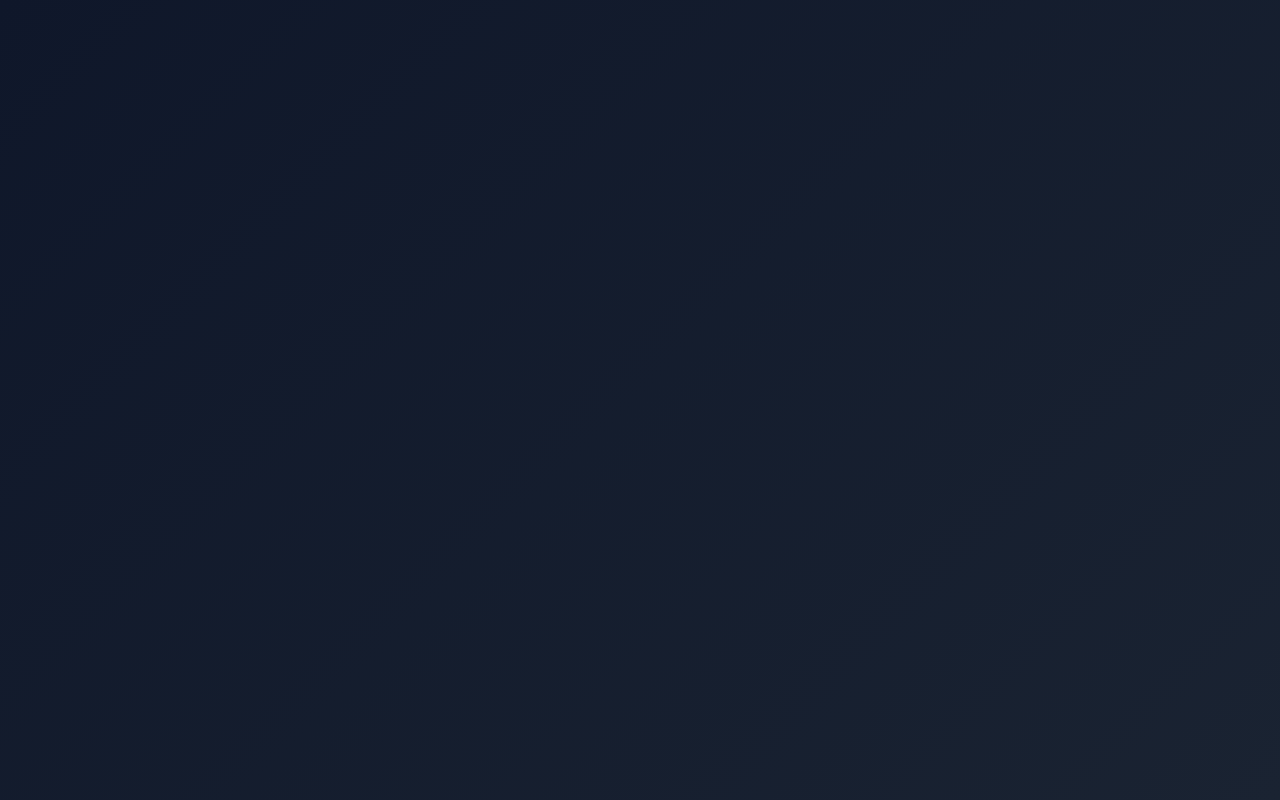
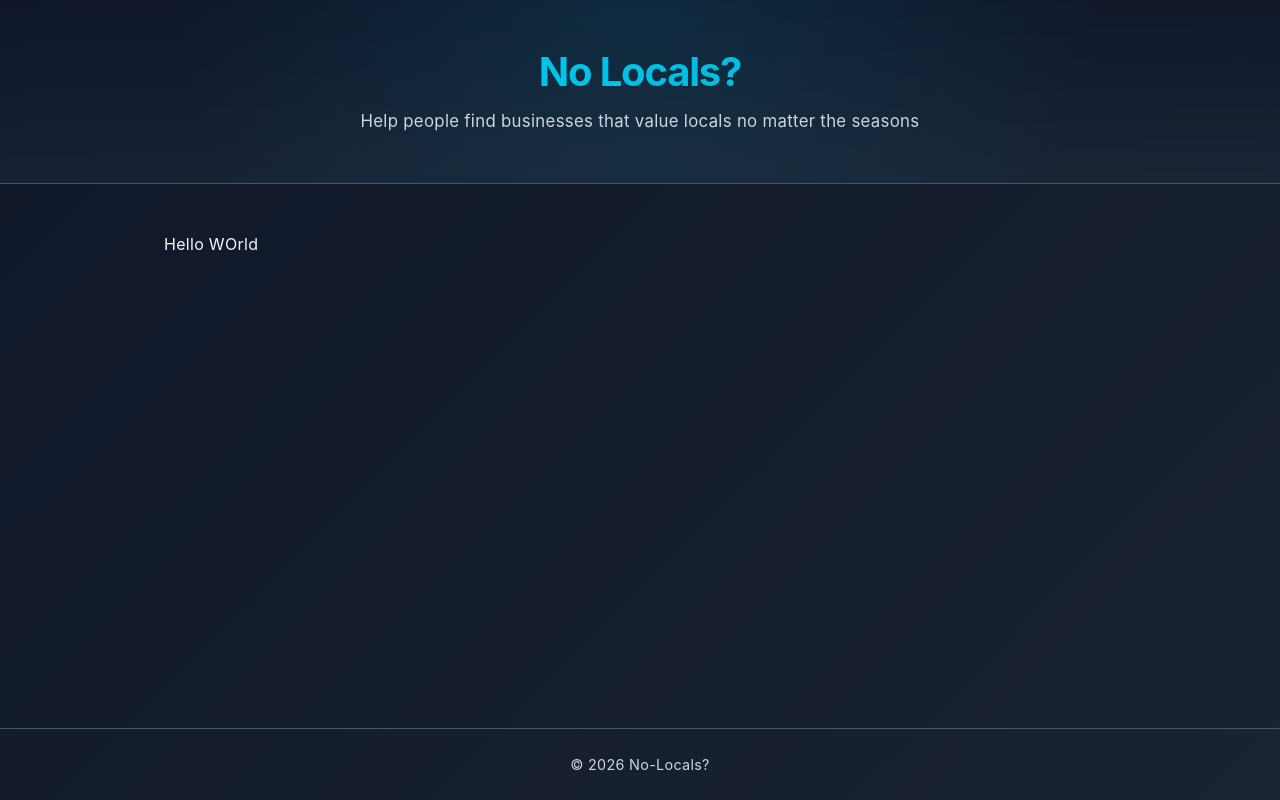
Before and after one commit to murdex5/No-Locals, a Vue app in the folder client/: page /business in a window 1280 px wide. Before the commit this address had no page. Built offline with nearby package versions, Linux system fonts and the light colour scheme.

Commit message:
new vues

```diff
--- /dev/null
+++ b/client/src/components/Business.vue
@@ -0,0 +1,12 @@
+<script setup>
+import { ref, onMounted } from 'vue';
+import MainLayout from '@/layouts/MainLayout.vue';
+</script>
+
+<template>
+    <MainLayout>
+        <div>
+            <p>Hello WOrld</p>
+        </div>
+    </MainLayout>
+</template>
--- a/client/src/components/Home.vue
+++ b/client/src/components/Home.vue
@@ -1,5 +1,6 @@
 <script setup>
 import { ref, onMounted } from 'vue';
+import MainLayout from '@/layouts/MainLayout.vue';
 
 const serverMessage = ref('Loading...');
 const businesses = ref([]);
@@ -17,12 +18,7 @@ onMounted(async () => {
 </script>
 
 <template>
-  <header>
-    <h1>No Locals?</h1>
-    <p>Help people find businesses that value locals no matter the seasons</p>
-  </header>
-
-  <main>
+  <MainLayout>
     <section class="hero">
       <h2>Flagged Businesses</h2>
       <p>Search for Businesses that had or have "No Locals" policies.</p>
@@ -38,61 +34,14 @@ onMounted(async () => {
       <p v-else-if="serverMessage !== 'Server is offline ❌'">Searching for records...</p>
     </section>
 
-    <footer>
-      <p>&copy; 2026 No-Locals?</p>
-    </footer>
-  </main>
+    <div class="status-box">
+      <h4>Connection Status:</h4>
+      <p>{{ serverMessage }}</p>
+    </div>
+  </MainLayout>
 </template>
 
 <style scoped>
-  header {
-    text-align: center;
-    padding: 3rem 1.5rem;
-    background: linear-gradient(180deg, rgba(15, 23, 42, 0.8) 0%, rgba(30, 41, 59, 0.6) 100%);
-    border-bottom: 1px solid var(--border);
-    backdrop-filter: blur(10px);
-    position: relative;
-    overflow: hidden;
-  }
-
-  header::before {
-    content: '';
-    position: absolute;
-    top: 0;
-    left: 0;
-    right: 0;
-    bottom: 0;
-    background: radial-gradient(circle at 50% -20%, rgba(0, 217, 255, 0.1) 0%, transparent 70%);
-    pointer-events: none;
-  }
-
-  header h1,
-  header p {
-    position: relative;
-    z-index: 1;
-  }
-
-  header p {
-    margin: 0.75rem auto 0;
-    max-width: 56ch;
-    color: var(--text-secondary);
-    font-size: 1.05rem;
-  }
-
-  h1 {
-    font-family: -apple-system, BlinkMacSystemFont, 'Segoe UI', Roboto, sans-serif;
-    color: var(--text-primary);
-    font-size: 2.5rem;
-    font-weight: 700;
-    line-height: 1.2;
-    letter-spacing: -0.03em;
-    margin: 0;
-    background: linear-gradient(135deg, var(--accent) 0%, #00a8cc 100%);
-    -webkit-background-clip: text;
-    -webkit-text-fill-color: transparent;
-    background-clip: text;
-  }
-
   h2 {
     font-family: inherit;
     color: var(--accent);
@@ -101,14 +50,6 @@ onMounted(async () => {
     font-weight: 600;
     text-transform: uppercase;
     letter-spacing: 0.05em;
-  }
-
-  main {
-    font-family: inherit;
-    max-width: 1000px;
-    margin: 0 auto;
-    padding: 2rem 1.5rem;
-    color: var(--text-primary);
   }
 
   .hero {
@@ -231,33 +172,7 @@ onMounted(async () => {
     font-size: 1rem;
   }
 
-  footer {
-    margin-top: 3rem;
-    padding-top: 1.5rem;
-    border-top: 1px solid var(--border);
-    text-align: center;
-  }
-
-  footer p {
-    margin: 0;
-    color: var(--text-secondary);
-    font-size: 0.9rem;
-    letter-spacing: 0.02em;
-  }
-
   @media (max-width: 520px) {
-    header {
-      padding: 2rem 1.25rem;
-    }
-
-    h1 {
-      font-size: 2rem;
-    }
-
-    main {
-      padding: 1.25rem;
-    }
-
     .hero {
       padding: 1.5rem;
     }
--- /dev/null
+++ b/client/src/layouts/MainLayout.vue
@@ -0,0 +1,113 @@
+<script setup>
+</script>
+
+<template>
+  <div class="layout">
+    <header>
+      <h1>No Locals?</h1>
+      <p>Help people find businesses that value locals no matter the seasons</p>
+    </header>
+
+    <main>
+      <slot />
+    </main>
+
+    <footer>
+      <p>&copy; 2026 No-Locals?</p>
+    </footer>
+  </div>
+</template>
+
+<style scoped>
+  .layout {
+    min-height: 100vh;
+    display: flex;
+    flex-direction: column;
+  }
+
+  header {
+    text-align: center;
+    padding: 3rem 1.5rem;
+    background: linear-gradient(180deg, rgba(15, 23, 42, 0.8) 0%, rgba(30, 41, 59, 0.6) 100%);
+    border-bottom: 1px solid var(--border);
+    backdrop-filter: blur(10px);
+    position: relative;
+    overflow: hidden;
+  }
+
+  header::before {
+    content: '';
+    position: absolute;
+    top: 0;
+    left: 0;
+    right: 0;
+    bottom: 0;
+    background: radial-gradient(circle at 50% -20%, rgba(0, 217, 255, 0.1) 0%, transparent 70%);
+    pointer-events: none;
+  }
+
+  header h1,
+  header p {
+    position: relative;
+    z-index: 1;
+  }
+
+  header p {
+    margin: 0.75rem auto 0;
+    max-width: 56ch;
+    color: var(--text-secondary);
+    font-size: 1.05rem;
+  }
+
+  h1 {
+    font-family: -apple-system, BlinkMacSystemFont, 'Segoe UI', Roboto, sans-serif;
+    color: var(--text-primary);
+    font-size: 2.5rem;
+    font-weight: 700;
+    line-height: 1.2;
+    letter-spacing: -0.03em;
+    margin: 0;
+    background: linear-gradient(135deg, var(--accent) 0%, #00a8cc 100%);
+    -webkit-background-clip: text;
+    -webkit-text-fill-color: transparent;
+    background-clip: text;
+  }
+
+  main {
+    flex: 1;
+    font-family: inherit;
+    max-width: 1000px;
+    margin: 0 auto;
+    padding: 2rem 1.5rem;
+    color: var(--text-primary);
+    width: 100%;
+  }
+
+  footer {
+    margin-top: auto;
+    padding: 1.5rem;
+    border-top: 1px solid var(--border);
+    text-align: center;
+  }
+
+  footer p {
+    margin: 0;
+    color: var(--text-secondary);
+    font-size: 0.9rem;
+    letter-spacing: 0.02em;
+  }
+
+  @media (max-width: 520px) {
+    header {
+      padding: 2rem 1.25rem;
+    }
+
+    h1 {
+      font-size: 2rem;
+    }
+
+    main {
+      padding: 1.25rem;
+    }
+  }
+</style>
--- a/client/src/router/index.js
+++ b/client/src/router/index.js
@@ -1,5 +1,6 @@
 import { createRouter, createWebHistory } from 'vue-router';
 import Home from '@/components/Home.vue';
+import Business from '../components/Business.vue';
 
 
 const routes = [
@@ -7,6 +8,11 @@ const routes = [
         path: '/',
         name: 'Home',
         component: Home
+    },
+    {
+        path: '/business',
+        name: 'BUsiness',
+        component: Business
     }
 ]
 
```
Also changed, not shown: client/src/components/User.vue (added), 1 other file (tests, documents, lock files or other folders).
